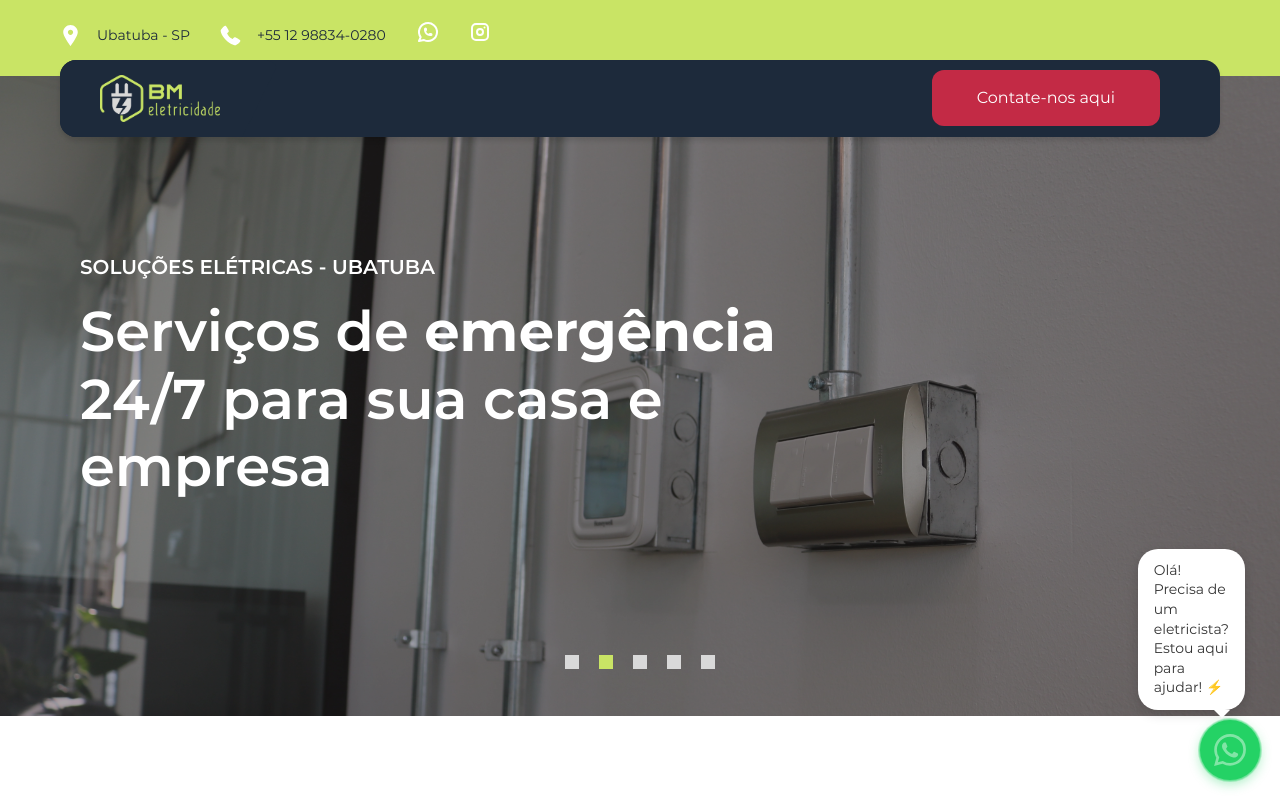
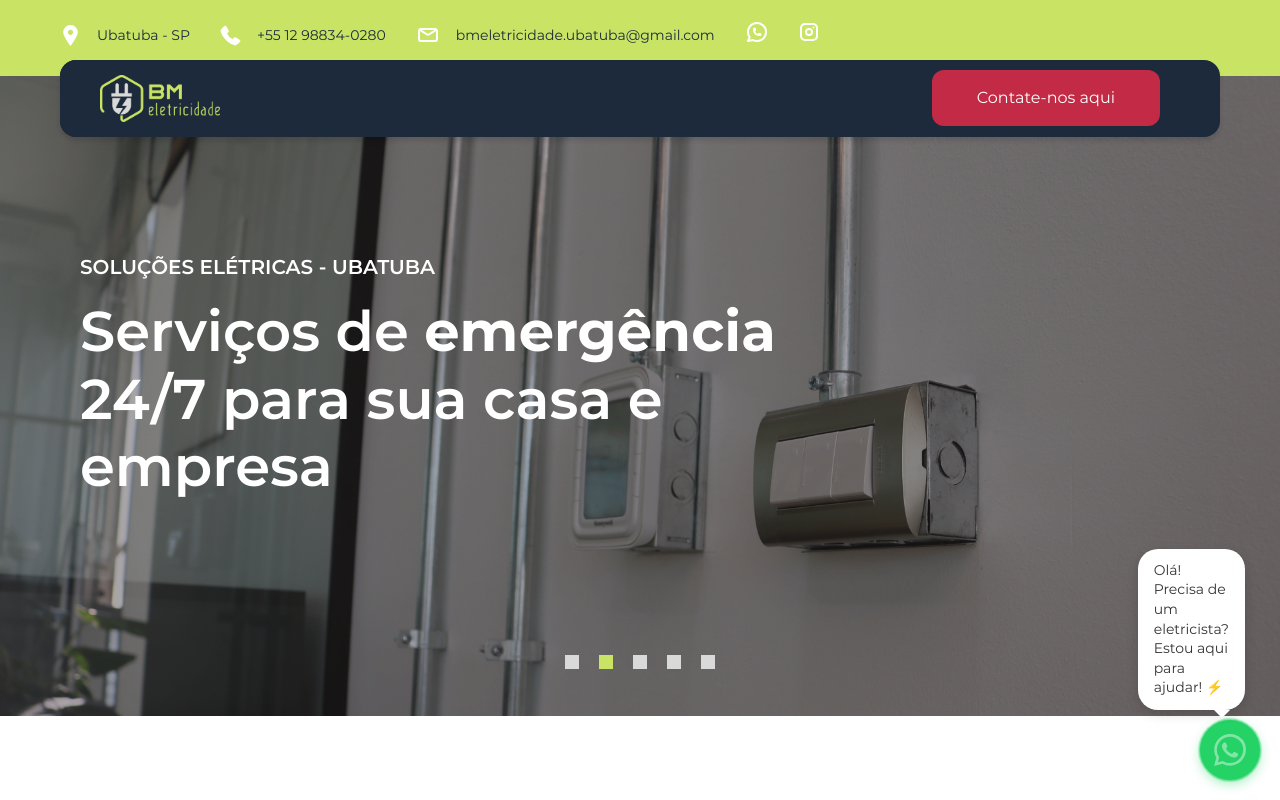
Before and after one commit to TommiL90/405882, a website: page html/index.html in a window 1280 px wide. Shown: the top 800 px of the page. Drawn offline with Linux system fonts and the light colour scheme.

Commit message:
feat: agregar enlace de correo electrónico en encabezado y pie de página

```diff
--- a/html/css/style.css
+++ b/html/css/style.css
@@ -132,6 +132,11 @@ textarea::placeholder {
 .header-info img {
 	margin-right: 16px;
 	max-width: 21px;
+}
+
+.header-info img[src*="email-icon"] {
+	max-width: 24px;
+	filter: brightness(0) invert(1);
 }
 .header-social {
 	display: flex;
@@ -1132,6 +1137,12 @@ textarea::placeholder {
 	vertical-align: middle;
 	transform: translateY(-2px);
 }
+
+.footer-info-icon img[src*="email-icon"] {
+	width: 24px;
+	height: auto;
+	filter: brightness(0) invert(1);
+}
 .footer-social {
 	display: flex;
 	column-gap: 30px;
--- a/html/index.html
+++ b/html/index.html
@@ -232,6 +232,10 @@
 					<a href="tel:+5512988340280" class="header-info">
 						<img src="images/phone.svg" alt="+55 12 98834-0280">
 						<span>+55 12 98834-0280</span>
+					</a>
+					<a href="mailto:bmeletricidade.ubatuba@gmail.com" class="header-info">
+						<img src="images/email-icon.svg" alt="Email">
+						<span>bmeletricidade.ubatuba@gmail.com</span>
 					</a>
 
 					<div class="header-social">
@@ -666,6 +670,10 @@
 							<div class="footer-info-icon"><img src="images/social-instagram.svg" alt="Instagram"></div>
 							<div class="footer-info-text">@bmeletricidade</div>
 						</a>
+						<a href="mailto:bmeletricidade.ubatuba@gmail.com" class="footer-info-item">
+							<div class="footer-info-icon"><img src="images/email-icon.svg" alt="Email"></div>
+							<div class="footer-info-text">bmeletricidade.ubatuba@gmail.com</div>
+						</a>
 
 						<div class="footer-social">
 							<a href="https://wa.me/5512988340280?text=Ol%C3%A1%2C%20preciso%20de%20um%20or%C3%A7amento"
```
Also changed, not shown: html/images/email-icon.svg (added).
